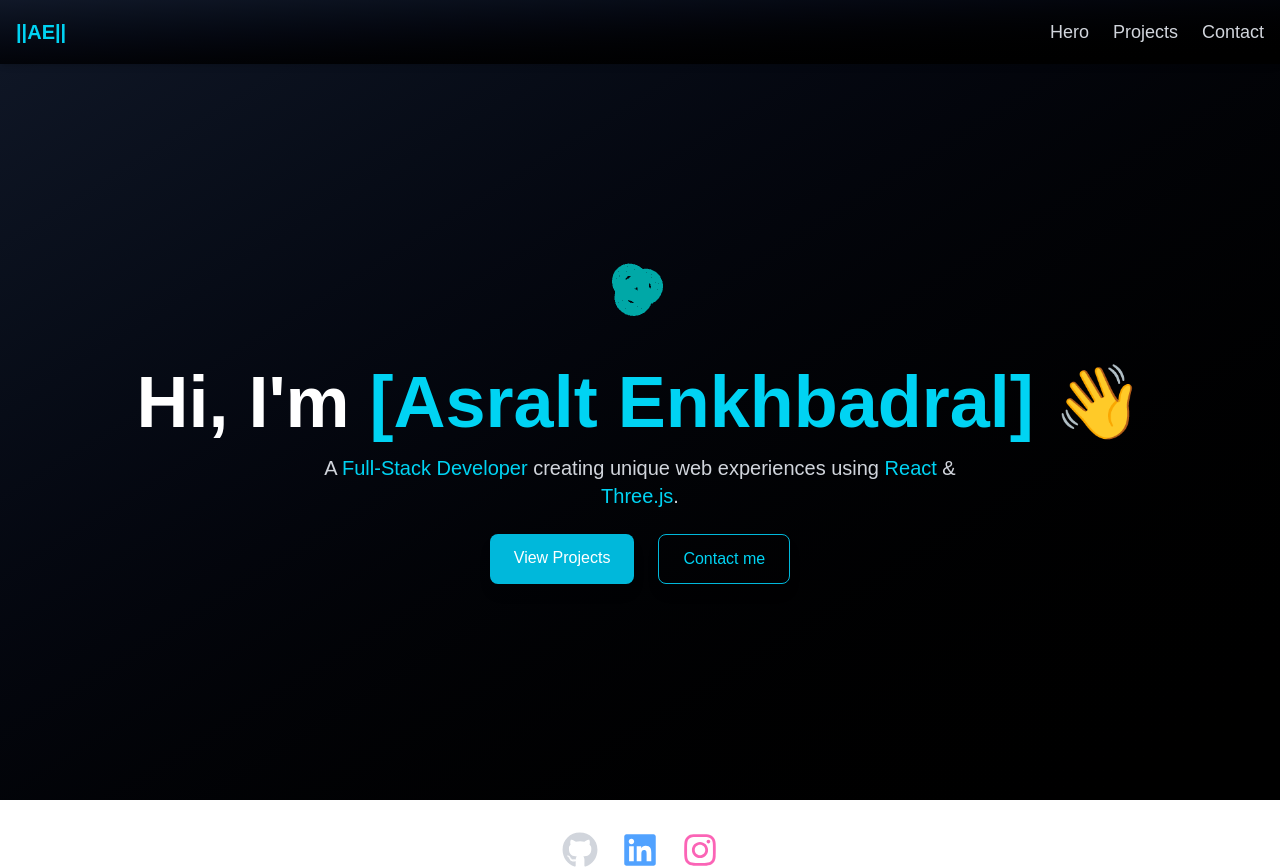
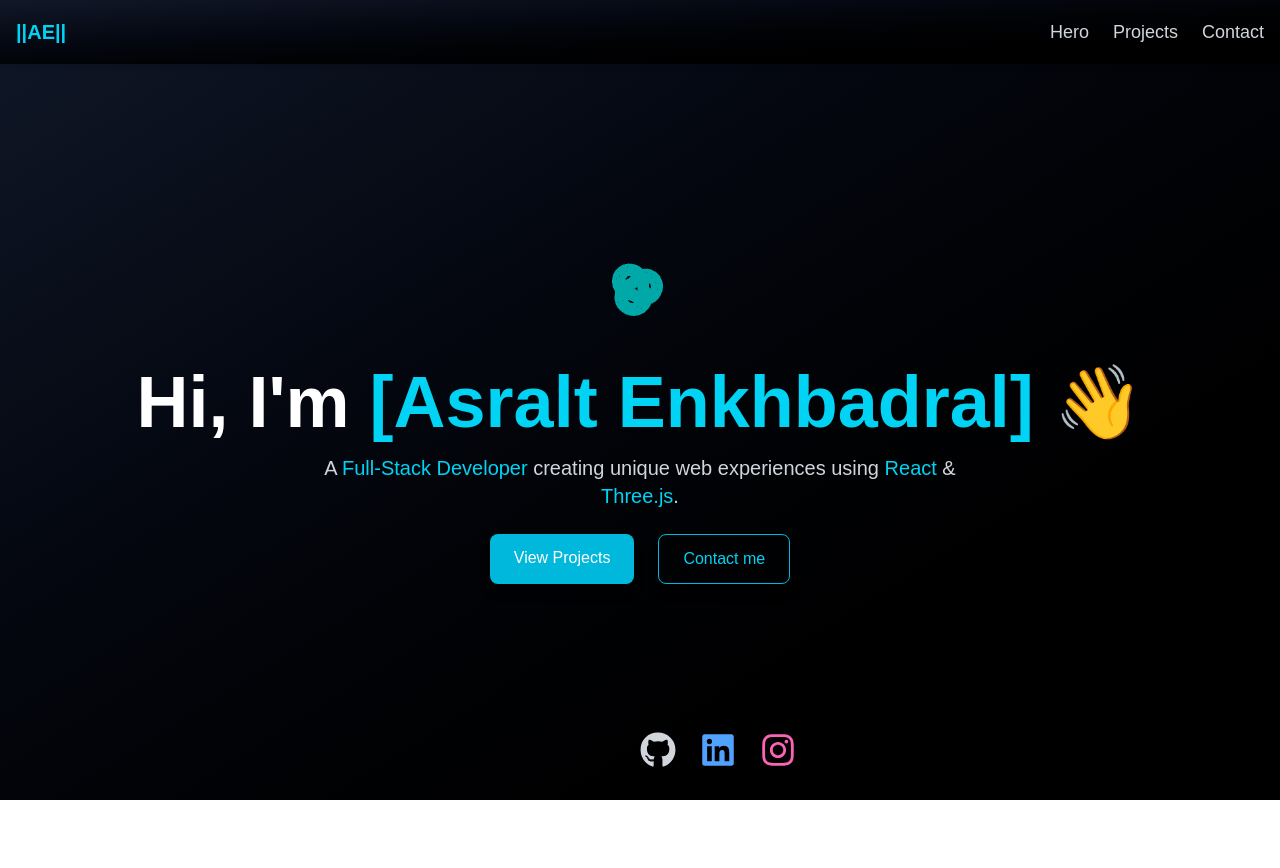
Before and after one commit to asralt/integrated-pro, a React (Vite) app in the folder frontend/: page / in a window 1280 px wide. After the commit the page ends 816 px from the top, so only its background shows below. Built offline with nearby package versions, Linux system fonts and the light colour scheme; a web font is replaced by a local one.

Commit message:
putting back the old code for Scoail

```diff
--- a/frontend/src/components/Social.jsx
+++ b/frontend/src/components/Social.jsx
@@ -3,9 +3,10 @@ import { FaGithub, FaLinkedin, FaInstagram } from "react-icons/fa"; // ✅ Fix:
 
 const Social = () => {
   return (
-    <div className="flex justify-center items-center mt-4 space-x-6">
+    <div>
+      <div className="absolute bottom-8 flex space-x-6">
         <a href="https://github.com/asralt" target="_blank" rel="noopener noreferrer">
-        <FaGithub className="text-gray-300 text-4xl hover:text-white transition" />
+          <FaGithub className="text-gray-300 text-4xl xhover:text-white transition" />
         </a>
         <a href="https://www.linkedin.com/in/asralt-enkhbadral-5b483716a/" target="_blank" rel="noopener noreferrer">
           <FaLinkedin className="text-blue-400 text-4xl hover:text-blue-500 transition" />
@@ -14,8 +15,8 @@ const Social = () => {
           <FaInstagram className="text-pink-400 text-4xl hover:text-pink-500 transition" />
         </a>
       </div>
+    </div>
   );
 };
 
-
 export default Social;
```
Lines whose indentation alone changed are shown as unchanged.
